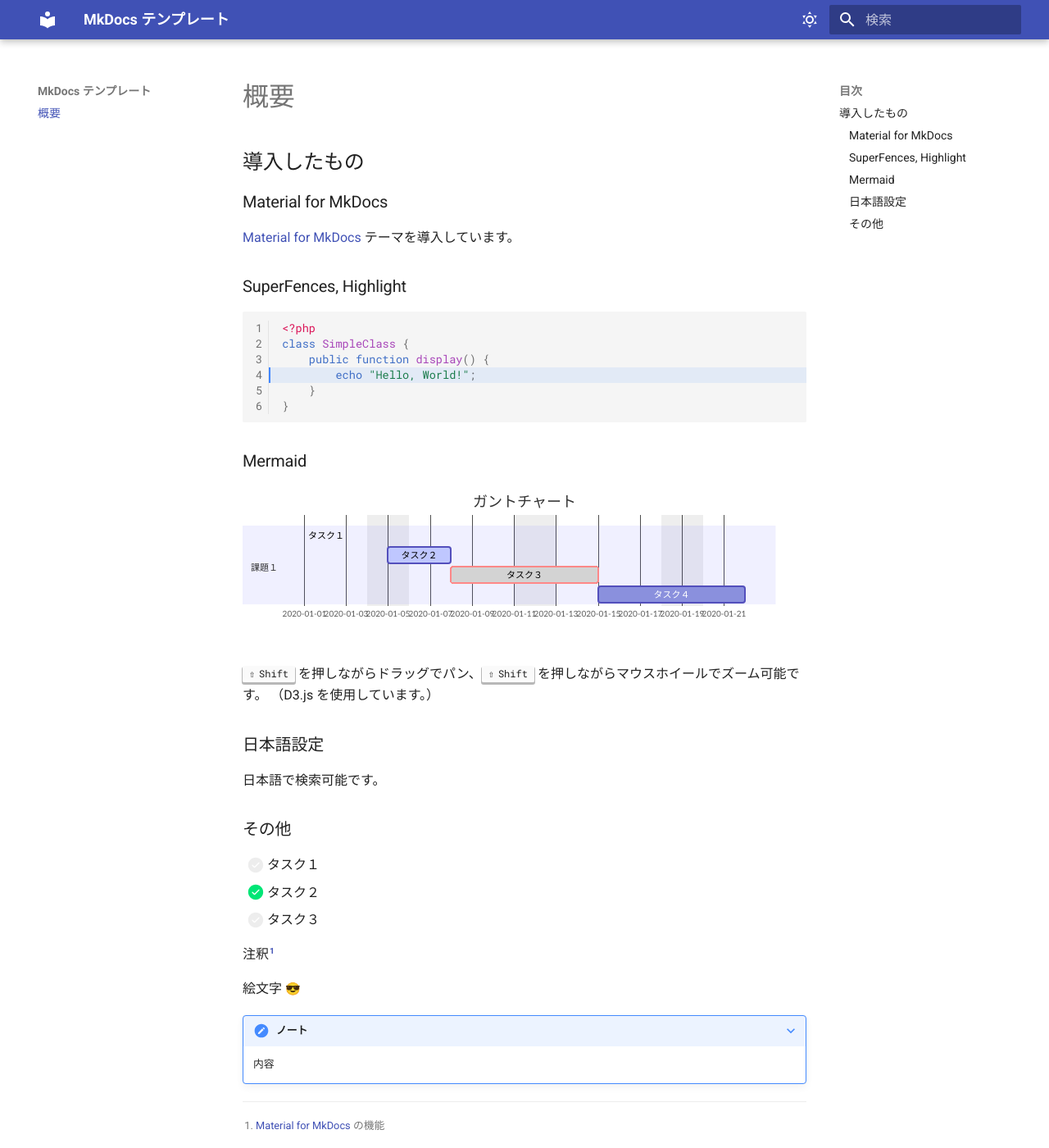
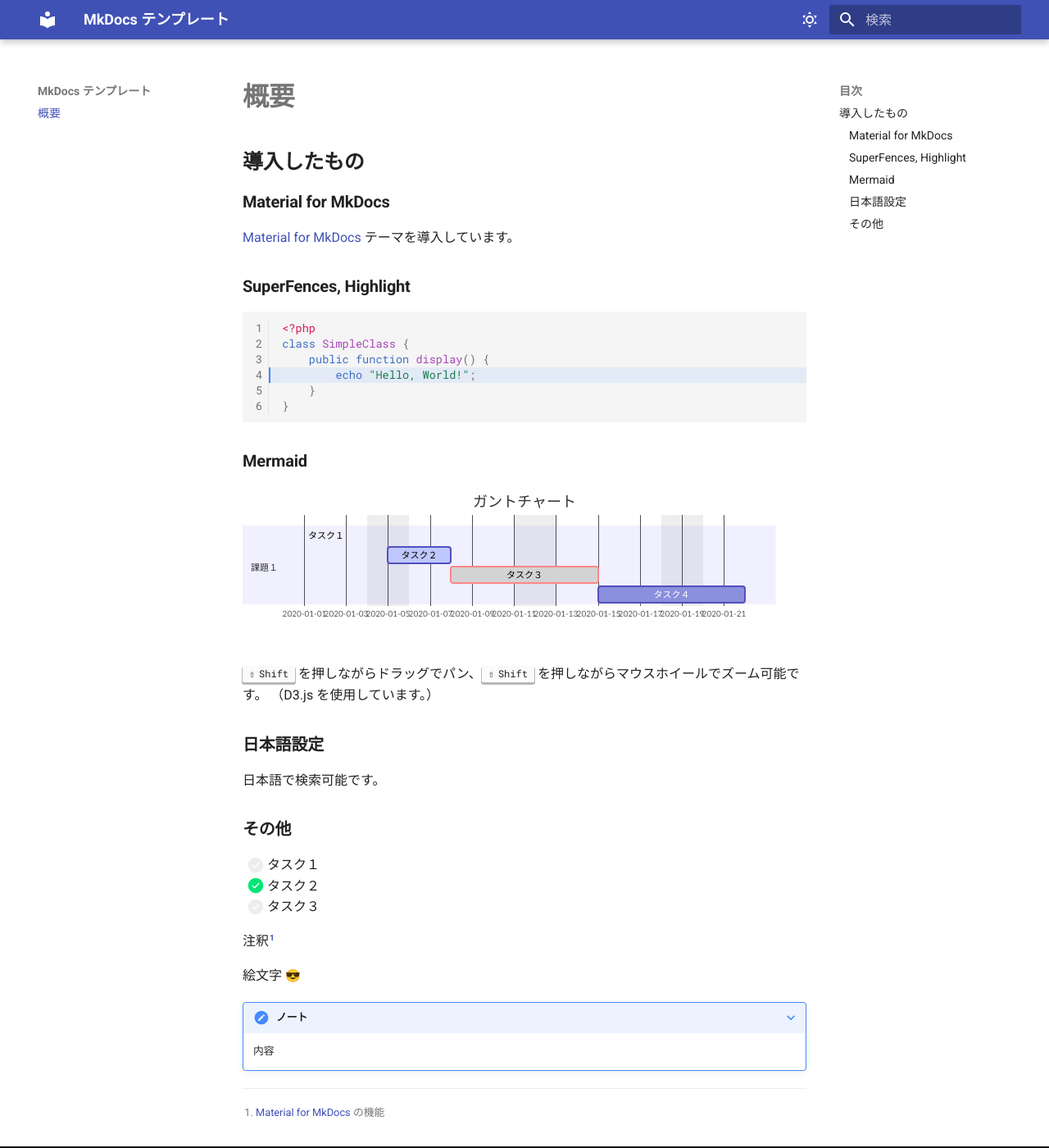
Before and after one commit to zu-min-g/template-mkdocs, an MkDocs documentation site: the page built from docs/index.md, in a window 1280 px wide and 1400 px high. Shown: the whole window at 82% size. Built offline with MkDocs 1.6.1 and Material for MkDocs 9.7.7, drawn with Linux system fonts in a browser that asks for light colours; emoji names are drawn with the system emoji font.

Commit message:
セクションヘッダのフォントの太さ変更
リストの行間を調整

```diff
--- a/docs/assets/stylesheets/extra.css
+++ b/docs/assets/stylesheets/extra.css
@@ -1,5 +1,16 @@
 body, input {
     font-family: "Yu Gothic Medium", "游ゴシック Medium", Roboto, -apple-system, Helvetica, Arial, sans-serif;;
+}
+
+/* リスト 行間狭め */
+body .md-typeset ol li, body .md-typeset ul li {
+  margin-bottom: 0;
+}
+
+/* リスト 行間狭め */
+body .md-typeset ol li ol, body .md-typeset ol li ul, body .md-typeset ul li ol, body .md-typeset ul li ul {
+  margin-top: 0;
+  margin-bottom: 0;
 }
 
 .mermaid svg {
@@ -7,6 +18,15 @@
   max-width: 100%;
 }
 
+body .md-typeset h1,
+body .md-typeset h2,
+body .md-typeset h3,
+body .md-typeset h4,
+body .md-typeset h5,
+body .md-typeset h6 {
+  font-weight: 600;
+}
+
 /** クラス図のテキスト */
 [data-md-color-scheme="slate"] .mermaid text {
   fill: #eee !important;
```
